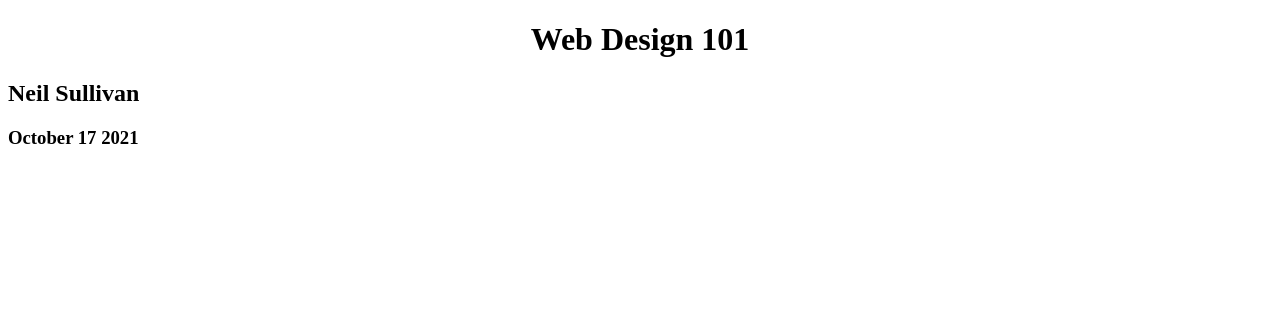
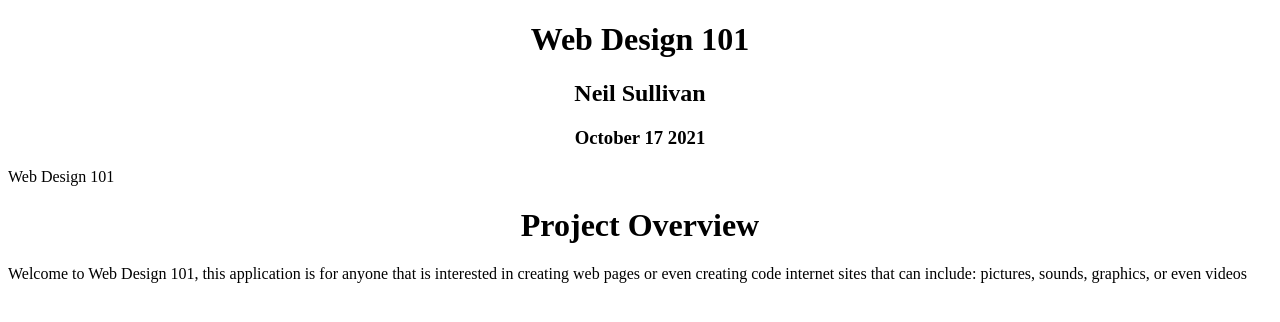
Before and after one commit to nsulliv7/nsulliv7.github.io, a plain HTML site: page WebDesign101.html in a window 1280 px wide. Drawn offline with Linux system fonts and the light colour scheme.

Commit message:
Update WebDesign101.html

```diff
--- a/WebDesign101.html
+++ b/WebDesign101.html
@@ -4,7 +4,7 @@
         <meta charset="UTF-8">
     <meta http-equiv="X-UA-Compatible" content="IE=edge">
     <meta name="viewport" content="width=device-width, initial-scale=1.0">
-    <title>Document</title>
+    <title>Web Design 101</title>
     </head>
     <body>
       <h1>Web Design 101</h1>
@@ -14,8 +14,18 @@
           h1{
               text-align:center;
           }
+          h2{
+              text-align: center;
+          }
+          h3{
+              text-align:center;
+          }
       </style>
     </body>
+
+    <head>Web Design 101</head>
+    <h1>Project Overview</h1>
+    <p>Welcome to Web Design 101, this application is for anyone that is interested in creating web pages or even creating code internet sites that can include: pictures, sounds, graphics, or even videos</p>
 
 
 
```
